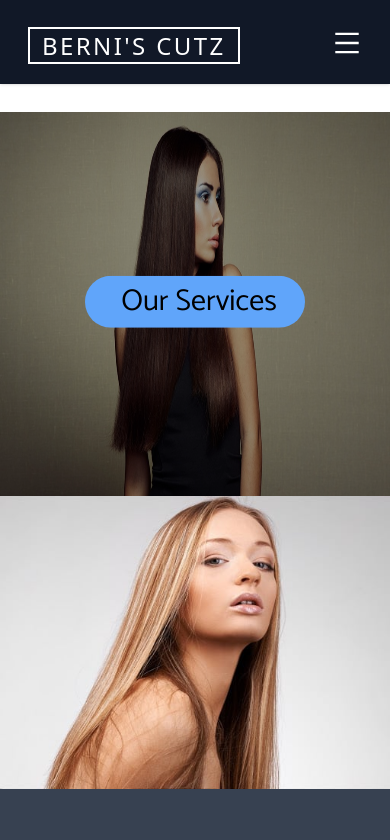
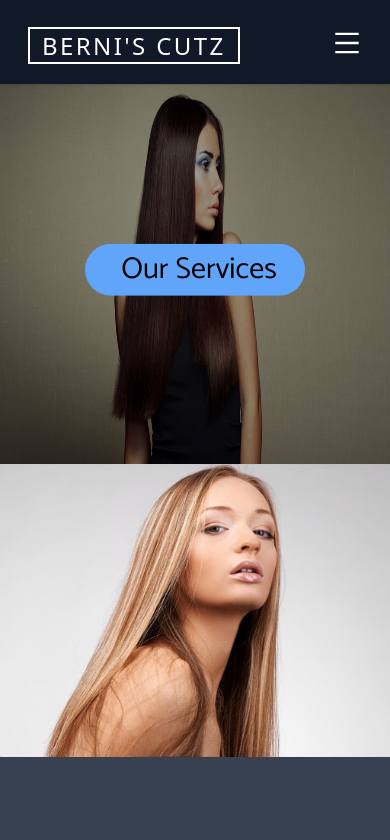
Before and after one commit to Mohamed-Cali/Ahmeds-Barbers, a Next.js app: page / in a window 390 px wide. Shown: the top 840 px of the page. Built offline with nearby package versions, Linux system fonts and the light colour scheme.

Commit message:
home page update 2

```diff
--- a/app/globals.css
+++ b/app/globals.css
@@ -121,7 +121,7 @@
 
 /*Nav Bar */
 .nav{
-    @apply fixed inset-0 bg-gray-900 max-h-[10vh] shadow z-50 font-sans;
+    @apply fixed inset-0 bg-gray-900 min-h-[80px] max-h-[10vh] shadow z-50 font-sans;
 }
 .nav-container {
     @apply max-w-[1200px] mx-auto text-white pt-7  px-7 lg:px-0 flex items-center justify-between relative lg:pt-5;
--- a/app/page.js
+++ b/app/page.js
@@ -13,7 +13,7 @@ export default function Home() {
   return (
     <div>
       <div className='h-1/2'>
-      <header className='font-poppins h-96 relative mt-28 sm:h-screen'>
+      <header className='font-poppins h-96 relative mt-20 sm:h-screen'>
         <img src='/images/image1.jpeg' alt="woman" className="absolute inset-0 h-full bg-cover bg-center w-full z-0 hidden sm:block" />
         <img src='/images/image1.jpeg' alt="woman" className="block absolute inset-0 bg-cover h-full  sm:hidden" />
         <div className="absolute inset-0 h-full bg-black/40 z-10"></div>
```
